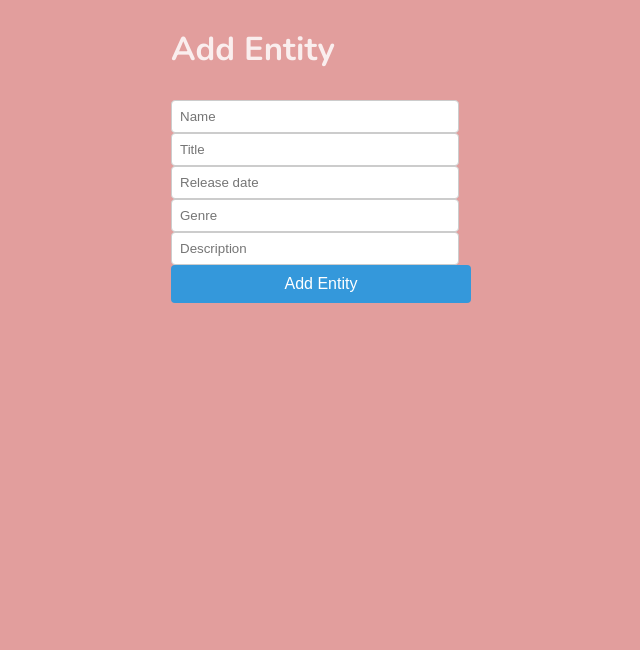
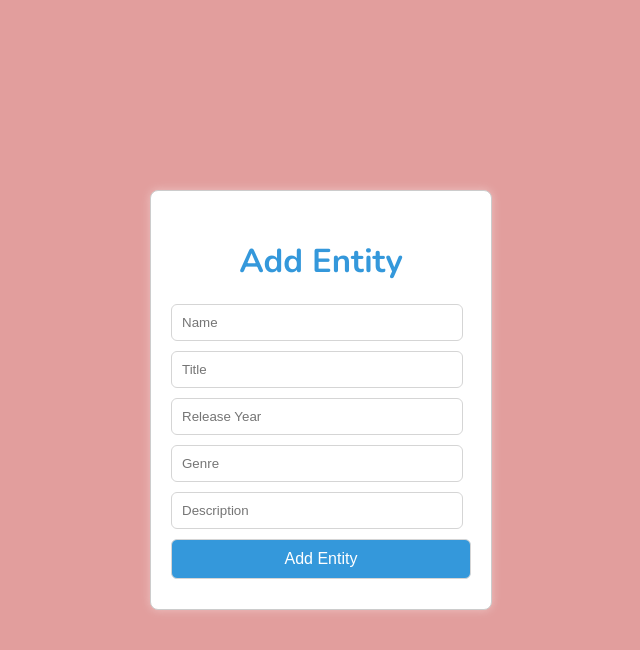
Before and after one commit to kalviumcommunity/S48_ToonTopia, a React (Vite) app in the folder app/: page /add-entity in a window 1280 px wide. Shown: the top 650 px of the page, without its empty margins (319-959 px from the left). Built offline with nearby package versions, Linux system fonts and the light colour scheme.

Commit message:
added update and delete button to edit or delete an entity

```diff
--- a/app/src/App.jsx
+++ b/app/src/App.jsx
@@ -1,4 +1,3 @@
-// App.jsx
 import React from 'react';
 import { BrowserRouter as Router, Route, Routes } from 'react-router-dom';
 import HomePage from './components/HomePage';
@@ -16,7 +15,6 @@ const App = () => {
         <Route path="/login" element={<Login />} />
         <Route path="/content" element={<Content />} />
         <Route path="/add-entity" element={<AddEntityPage />} />
-        <Route path="/content" element={<Content />} />
       </Routes>
     </Router>
   );
--- a/app/src/components/AddEntityPage.jsx
+++ b/app/src/components/AddEntityPage.jsx
@@ -1,8 +1,11 @@
 import React, { useState } from 'react';
 import axios from 'axios';
 import Content from './Content';
+import { useNavigate } from 'react-router-dom';
+import '../css/AddEntity.css'
 
 function AddEntity() {
+  const navigate = useNavigate();
   const [formData, setFormData] = useState({
     name: '',
     title: '',
@@ -36,15 +39,15 @@ function AddEntity() {
   }
 
   return (
-    <div className="add-entity">
-      <form onSubmit={handleSubmit}>
-        <h2>Add Entity</h2>
-        <input type="text" name="name" value={formData.name} onChange={handleChange} placeholder="Name" required />
-        <input type="text" name="title" value={formData.title} onChange={handleChange} placeholder="Title" required />
-        <input type="text" name="release_date" value={formData.release_date} onChange={handleChange} placeholder="Release date" required />
-        <input type="text" name="genre" value={formData.genre} onChange={handleChange} placeholder="Genre" required />
-        <input type="text" name="description" value={formData.description} onChange={handleChange} placeholder="Description" required />
-        <button type="submit">Add Entity</button>
+    <div className="entity-container">
+      <form className="entity-form" onSubmit={handleSubmit}>
+        <h2 className="entity-form-title">Add Entity</h2>
+        <input className="entity-input" type="text" name="name" value={formData.name} onChange={handleChange} placeholder="Name" required />
+        <input className="entity-input" type="text" name="title" value={formData.title} onChange={handleChange} placeholder="Title" required />
+        <input className="entity-input" type="text" name="release_date" value={formData.release_date} onChange={handleChange} placeholder="Release Year" required />
+        <input className="entity-input" type="text" name="genre" value={formData.genre} onChange={handleChange} placeholder="Genre" required />
+        <input className="entity-input" type="text" name="description" value={formData.description} onChange={handleChange} placeholder="Description" required />
+        <button className="entity-button" type="submit">Add Entity</button>
       </form>
     </div>
   );
--- a/app/src/components/Content.jsx
+++ b/app/src/components/Content.jsx
@@ -1,39 +1,94 @@
 import React, { useState, useEffect } from 'react';
-import { Link } from 'react-router-dom';
+import { Link, useLocation } from 'react-router-dom';
+import axios from 'axios';
 import '../css/Content.css';
 
 function Content() {
   const [cartoons, setCartoons] = useState([]);
+  const [selectedCartoon, setSelectedCartoon] = useState(null);
+  const [updatedCartoonData, setUpdatedCartoonData] = useState({});
+  const location = useLocation();
 
-    useEffect(() => {
   const fetchData = async () => {
     try {
-                const response = await fetch('http://localhost:3002/cartoon');
-                const data = await response.json();
-                setCartoons(data);
+      const response = await axios.get('http://localhost:3002/cartoon');
+      setCartoons(response.data);
     } catch (error) {
       console.error('Error fetching data:', error);
     }
   };
 
+  useEffect(() => {
     fetchData();
   }, []);
 
+  const handleUpdate = (cartoon) => {
+    setSelectedCartoon(cartoon);
+    setUpdatedCartoonData(cartoon);
+  };
+
+  const handleChange = (e) => {
+    const { name, value } = e.target;
+    setUpdatedCartoonData({ ...updatedCartoonData, [name]: value });
+  };
+
+  const handleCancel = () => {
+    setSelectedCartoon(null);
+    setUpdatedCartoonData({});
+  };
+
+  const handleSave = async () => {
+    try {
+      await axios.put(`http://localhost:3002/cartoon/${selectedCartoon._id}`, updatedCartoonData);
+      console.log('Entity updated successfully');
+      fetchData();
+      setSelectedCartoon(null);
+      setUpdatedCartoonData({});
+    } catch (error) {
+      console.error('Error updating entity:', error);
+    }
+  };
+
+  const handleDelete = async (id) => {
+    try {
+      await axios.delete(`http://localhost:3002/cartoon/${id}`);
+      console.log('Entity deleted successfully');
+      fetchData();
+    } catch (error) {
+      console.error('Error deleting entity:', error);
+    }
+  };
+
   return (
     <div id="content-container" className="content-container">
-            <h2 className='fav-header'>Favorite Cartoons</h2>
+      <h2 className="fav-header">Favorite Cartoons</h2>
       <Link to="/add-entity">
         <button className="add-entity-btn">Add Entity</button>
       </Link>
       <ul className="cartoon-list">
-                {cartoons.map(cartoon => (
+        {cartoons.map((cartoon) => (
           <li key={cartoon._id} className="cartoon-box">
             <h3>{cartoon.name}'s Favorite Cartoon</h3>
             <>
               <p className="cartoon-info"><strong>Title:</strong> {cartoon.title}</p>
-                            <p className="cartoon-info"><strong>Release Date:</strong> {cartoon.release_date}</p>
+              <p className="cartoon-info"><strong>Release Year:</strong> {cartoon.release_date}</p>
               <p className="cartoon-info"><strong>Genre:</strong> {cartoon.genre}</p>
               <p className="cartoon-info"><strong>Description:</strong> {cartoon.description}</p>
+              {selectedCartoon && selectedCartoon._id === cartoon._id ? (
+                <div>
+                  <input type="text" name="title" value={updatedCartoonData.title} onChange={handleChange} placeholder="Title" required />
+                  <input type="text" name="release_date" value={updatedCartoonData.release_date} onChange={handleChange} placeholder="Release Year" required />
+                  <input type="text" name="genre" value={updatedCartoonData.genre} onChange={handleChange} placeholder="Genre" required />
+                  <input type="text" name="description" value={updatedCartoonData.description} onChange={handleChange} placeholder="Description" required />
+                  <button onClick={handleSave}>Save</button>
+                  <button onClick={handleCancel}>Cancel</button>
+                </div>
+              ) : (
+                <div className='button-container'>
+                  <button onClick={() => handleUpdate(cartoon)}>Update</button>
+                  <button onClick={() => handleDelete(cartoon._id)}>Delete</button>
+                </div>
+              )}
             </>
           </li>
         ))}
--- a/app/src/components/HomePage.jsx
+++ b/app/src/components/HomePage.jsx
@@ -1,5 +1,3 @@
-
-// HomePage.jsx
 import React from 'react';
 import { Link } from 'react-router-dom';
 import '../css/HomePage.css';
--- /dev/null
+++ b/app/src/css/AddEntity.css
@@ -0,0 +1,45 @@
+.entity-container {
+    display: flex;
+    justify-content: center;
+    align-items: center;
+    height: 100vh;
+    margin: 0;
+  }
+
+  .entity-form {
+    width: 400px;
+    padding: 20px;
+    border: 1px solid #ccc;
+    border-radius: 8px;
+    background-color: #ffffff;
+    box-shadow: 0 0 10px rgba(255, 248, 248, 0.4);
+  }
+
+  .entity-form-title {
+    margin-bottom: 20px;
+    text-align: center;
+    color: #3498db;
+  }
+
+  .entity-form-fields {
+    display: flex;
+    flex-direction: column;
+  }
+
+  .entity-input,
+  .entity-button {
+    margin-bottom: 10px;
+    padding: 10px;
+    border: 1px solid #d5d5d5;
+    border-radius: 6px;
+  }
+
+  .entity-button {
+    background-color: #3498db;
+    color: #fff;
+    cursor: pointer;
+  }
+
+  .entity-button:hover {
+    background-color: #0280c9;
+  }
--- a/app/src/css/Content.css
+++ b/app/src/css/Content.css
@@ -1,5 +1,3 @@
-/* Content.css */
-
 .content-container {
   margin: 40px;
   text-align: center;
@@ -24,7 +22,7 @@
   border-radius: 10px;
   background-color: #ffffff;
   padding: 25px;
-  margin: 15px; /* Reduce both left and right margins for less horizontal space between boxes */
+  margin: 15px;
   width: 300px;
   box-shadow: 0 4px 8px rgba(255, 251, 251, 0.3);
   transition: transform 0.3s ease-in-out;
@@ -48,3 +46,11 @@
 .cartoon-info strong {
   color: #D499B9;
 }
+.button-container {
+  display: flex;
+  justify-content: center;
+}
+
+.button-container button {
+  margin: 0 4px;
+}
```
Also changed, not shown: 1 other file (tests, documents, lock files or other folders). Lines whose indentation alone changed are shown as unchanged.
